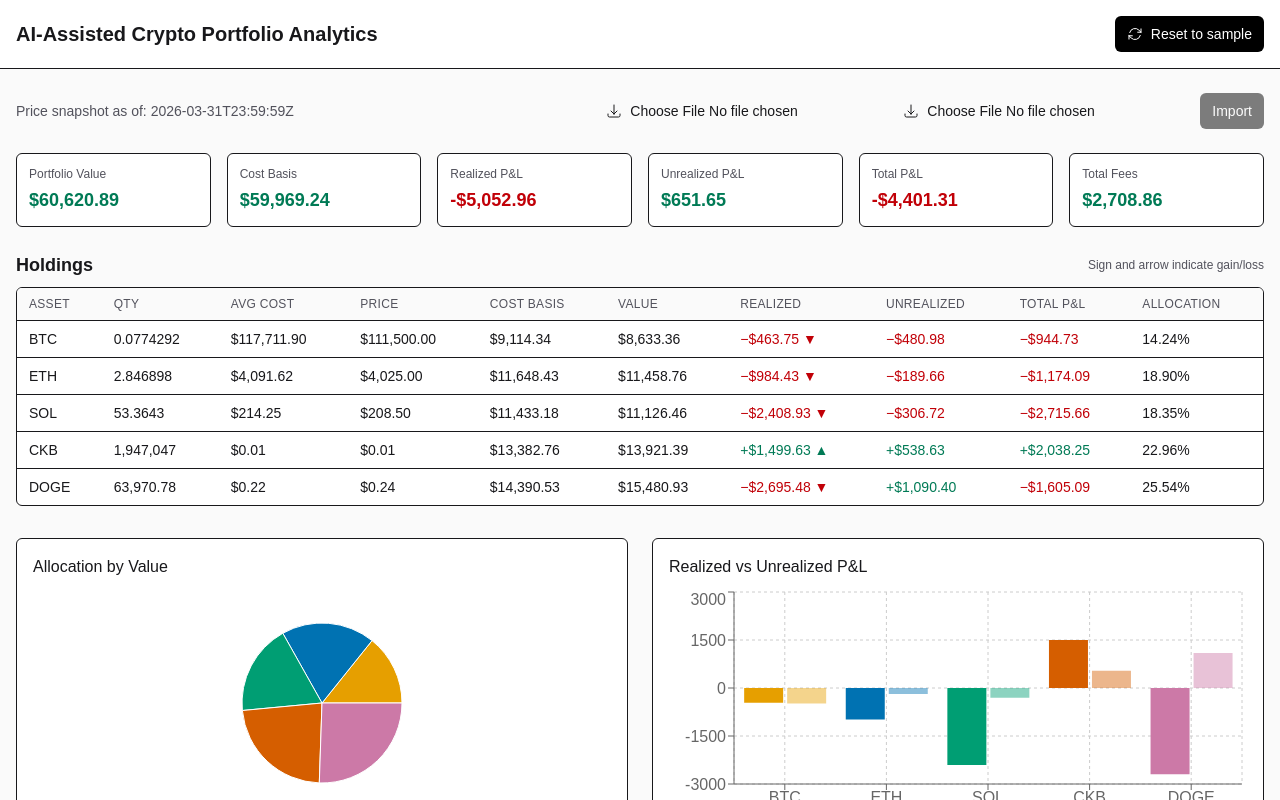
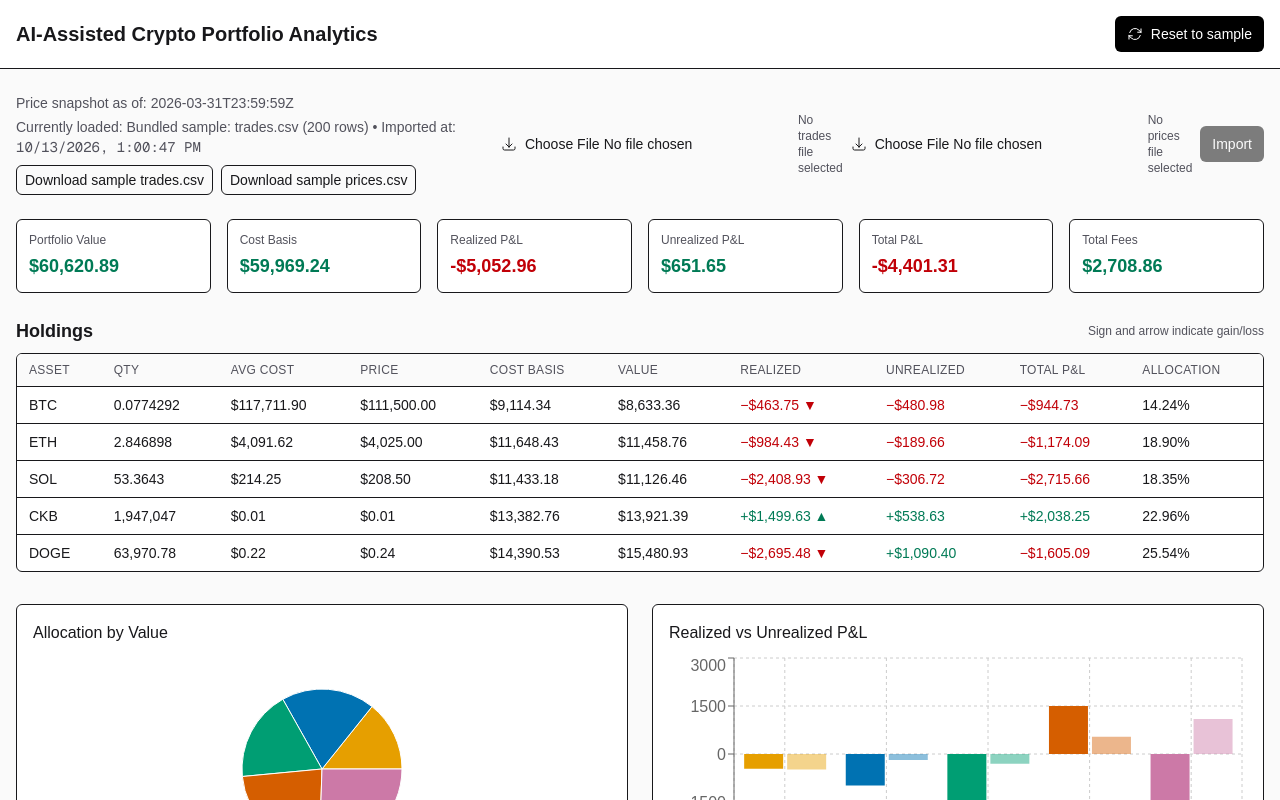
Before and after one commit to trungdoit/crypto-portfolio-analytics, a Next.js app: page / in a window 1280 px wide. Shown: the top 800 px of the page. Built offline with nearby package versions, Linux system fonts and the light colour scheme.

Commit message:
ux(import): show current data source, file name, row count, and import time; show selected filenames before import; add accessible download links for bundled sample CSVs
Co-authored-by: dttr278 <dttr278@gmail.com>

```diff
--- a/src/app/page.tsx
+++ b/src/app/page.tsx
@@ -29,6 +29,10 @@ export default function Home() {
   const [missingPrices, setMissingPrices] = useState<string[]>([]);
   const [pricesCsv, setPricesCsv] = useState<string | null>(null);
   const [trades, setTrades] = useState<Trade[] | null>(null);
+  const [loadedSource, setLoadedSource] = useState<"sample" | "uploaded">("sample");
+  const [loadedTradesName, setLoadedTradesName] = useState<string>("trades.csv");
+  const [loadedPricesName, setLoadedPricesName] = useState<string>("prices.csv");
+  const [importedAt, setImportedAt] = useState<string | null>(null);
   const [filters, setFilters] = useState<{ symbol: string; exchange: string; side: string; from: string; to: string }>({
     symbol: "ALL",
     exchange: "ALL",
@@ -58,6 +62,14 @@ export default function Home() {
       localStorage.setItem("portfolio.tradesCsv", tCsv);
       localStorage.setItem("portfolio.pricesCsv", pCsv);
       localStorage.setItem("portfolio.source", "sample");
+      const nowIso = new Date().toISOString();
+      localStorage.setItem("portfolio.tradesFileName", "trades.csv");
+      localStorage.setItem("portfolio.pricesFileName", "prices.csv");
+      localStorage.setItem("portfolio.importedAt", nowIso);
+      setLoadedSource("sample");
+      setLoadedTradesName("trades.csv");
+      setLoadedPricesName("prices.csv");
+      setImportedAt(nowIso);
     } catch (e: unknown) {
       setError(e instanceof Error ? e.message : "Unexpected error");
     } finally {
@@ -70,6 +82,10 @@ export default function Home() {
     // Try to load from localStorage if present, else sample
     const savedTrades = localStorage.getItem("portfolio.tradesCsv");
     const savedPrices = localStorage.getItem("portfolio.pricesCsv");
+    const savedSource = (localStorage.getItem("portfolio.source") as "sample" | "uploaded" | null) ?? null;
+    const savedTradesName = localStorage.getItem("portfolio.tradesFileName");
+    const savedPricesName = localStorage.getItem("portfolio.pricesFileName");
+    const savedImportedAt = localStorage.getItem("portfolio.importedAt");
     if (savedTrades) {
       // Recompute via API for deterministic server math
       fetch("/api/portfolio", {
@@ -86,6 +102,10 @@ export default function Home() {
           const parsed = parseTradesCsv(savedTrades);
           if (parsed.ok) setTrades(parsed.trades);
           setError(null);
+          if (savedSource) setLoadedSource(savedSource);
+          if (savedTradesName) setLoadedTradesName(savedTradesName);
+          if (savedPricesName) setLoadedPricesName(savedPricesName);
+          if (savedImportedAt) setImportedAt(savedImportedAt);
         })
         .catch((e) => setError(e.message || "Unexpected error"))
         .finally(() => setLoading(false));
@@ -128,6 +148,14 @@ export default function Home() {
       localStorage.setItem("portfolio.tradesCsv", tCsv);
       localStorage.setItem("portfolio.pricesCsv", pCsv);
       localStorage.setItem("portfolio.source", "uploaded");
+      const nowIso = new Date().toISOString();
+      localStorage.setItem("portfolio.tradesFileName", fileTrades?.name ?? "trades.csv");
+      localStorage.setItem("portfolio.pricesFileName", filePrices?.name ?? "prices.csv");
+      localStorage.setItem("portfolio.importedAt", nowIso);
+      setLoadedSource("uploaded");
+      setLoadedTradesName(fileTrades?.name ?? "trades.csv");
+      setLoadedPricesName(filePrices?.name ?? "prices.csv");
+      setImportedAt(nowIso);
       setPage(1);
     } catch (e: unknown) {
       setError(e instanceof Error ? e.message : "Unexpected error");
@@ -211,12 +239,38 @@ export default function Home() {
             <p className="text-sm text-zinc-600">
               Price snapshot as of: <span className="font-medium">{asOf ?? "Unknown"}</span>
             </p>
+            <p className="mt-1 text-sm text-zinc-600">
+              Currently loaded:{" "}
+              <span className="font-medium">
+                {loadedSource === "sample" ? "Bundled sample" : "Uploaded"}: {loadedTradesName}
+              </span>{" "}
+              ({trades ? `${trades.length} rows` : "—"}) • Imported at:{" "}
+              <span className="font-mono">{importedAt ? new Date(importedAt).toLocaleString() : "—"}</span>
+            </p>
             {missingPrices.length > 0 && (
               <p className="mt-1 inline-flex items-center gap-2 text-sm text-amber-700">
                 <ExclamationTriangleIcon className="h-4 w-4" />
                 Missing prices for: {missingPrices.join(", ")}
               </p>
             )}
+            <div className="mt-2 flex flex-wrap items-center gap-2 text-sm">
+              <a
+                className="rounded-md border px-2 py-1 hover:bg-zinc-50"
+                href="/data/trades.csv"
+                download
+                aria-label="Download sample trades.csv"
+              >
+                Download sample trades.csv
+              </a>
+              <a
+                className="rounded-md border px-2 py-1 hover:bg-zinc-50"
+                href="/data/prices.csv"
+                download
+                aria-label="Download sample prices.csv"
+              >
+                Download sample prices.csv
+              </a>
+            </div>
           </div>
           <ImportControls onImport={handleImport} />
         </section>
@@ -544,6 +598,9 @@ function ImportControls({ onImport }: { onImport: (trades: File | null, prices:
           aria-label="Upload trades CSV"
         />
       </label>
+      <span className="text-xs text-zinc-600" aria-live="polite">
+        {tradesFile ? `Selected: ${tradesFile.name}` : "No trades file selected"}
+      </span>
       <label className="flex items-center gap-2 text-sm">
         <ArrowDownTrayIcon className="h-4 w-4" />
         <input
@@ -553,6 +610,9 @@ function ImportControls({ onImport }: { onImport: (trades: File | null, prices:
           aria-label="Upload prices CSV (optional)"
         />
       </label>
+      <span className="text-xs text-zinc-600" aria-live="polite">
+        {pricesFile ? `Selected: ${pricesFile.name}` : "No prices file selected"}
+      </span>
       <button
         className="rounded-md bg-black px-3 py-2 text-sm text-white hover:bg-zinc-800 disabled:opacity-50"
         onClick={() => onImport(tradesFile, pricesFile)}
```
